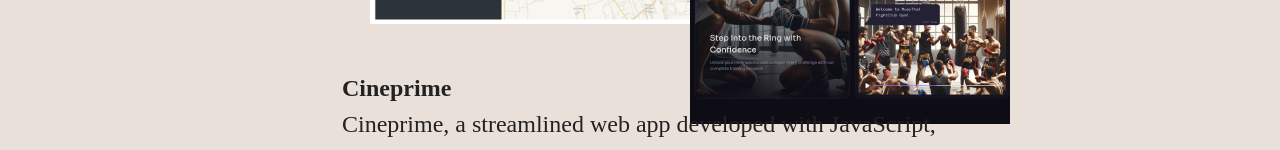
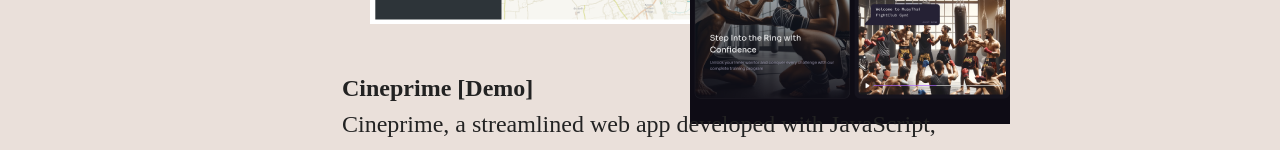
Before and after one commit to saisapura/w-frame-motion, a React (Create React App) app: page /portfolio in a window 1280 px wide. Shown: the part 466-616 px from the top of the page. Built offline with nearby package versions, Linux system fonts and the light colour scheme.

Commit message:
update code

```diff
--- a/src/pages/Home.js
+++ b/src/pages/Home.js
@@ -4,6 +4,7 @@
 import { motion } from 'framer-motion'
 import { transition1 } from '../transitions'
 import { cursorContext } from '../context/CursorContext';
+import resume from '../SAPURA CH_CV.pdf'
 
 const Home = () => {
   const { mouseEnterHandler, mouseLeaveHandler} = useContext(cursorContext);
@@ -28,10 +29,11 @@
 
           className='w-full pt-36 pb-14 lg:pt-0 lg:w-auto z-10 lg:absolute flex flex-col justify-center items-center lg:items-start'>
             <h1 className='h1'>
-              Frontend<br/>& Web Designer
+              Frontend Dev.<br/>& Web Designer
             </h1>
             <p className='text-[26px] lg:text-[36px] font-primary mb-4 lg:mb-12'>Base in Singapore</p>
-            <Link to={'/contact'} className='btn mb-[30px]'>Get Resume</Link>
+            <Link to={resume} target="_blank" rel="noopener noreferrer" className='btn mb-[30px]'>Get Resume</Link>
+
           </motion.div>
 
           <div className='flex justify-end max-h-96 lg:max-h-max'>
--- a/src/pages/Portfolio.js
+++ b/src/pages/Portfolio.js
@@ -42,6 +42,7 @@
               style={{ cursor: 'pointer', maxWidth: '100%' }}
             />
           </motion.div>
+
           <motion.div
             whileHover={{ scale: 1.1, transition: { duration: 0.5 } }}
             style={{ position: 'relative' }}
@@ -85,14 +86,16 @@
             />
           </motion.div>
         </div>
-        {clickedImage && (
-          <motion.div className="absolute bottom-12 left-1/2 transform -translate-x-1/2"  >
-            <h2 className='h2'> <a href={findProjectById(clickedImage).link} className="hover:text-white">
-      {findProjectById(clickedImage).projectName}
-    </a></h2>
-            <p className='p sm:text-[calc(10px + 0.75rem)]'>{findProjectById(clickedImage).projectDescription}</p>
-          </motion.div>
-        )}
+        {clickedImage && findProjectById(clickedImage) && (
+  <motion.div className="absolute bottom-12 left-1/2 transform -translate-x-1/2">
+    <h2 className='h2'>
+      <a href={findProjectById(clickedImage).link} className="hover:text-[#FF5733]" target="_blank" rel="noopener noreferrer">
+        {findProjectById(clickedImage).projectName}
+      </a>
+    </h2>
+    <p className='p sm:text-[calc(10px + 0.75rem)]'>{findProjectById(clickedImage).projectDescription}</p>
+  </motion.div>
+)}
         <motion.p
           initial={{ opacity: 0, y: 90 }}
           animate={{ opacity: 1, y: 50 }}
--- a/src/pages/index.js
+++ b/src/pages/index.js
@@ -1,7 +1,7 @@
 export const projects = [
     {
         id: 1,
-        projectName: "Cineprime",
+        projectName: "Cineprime [Demo]",
         projectDescription: "Cineprime, a streamlined web app developed with JavaScript, React, and SCSS, provides smooth user experience across devices. Powered by TMDB API, it delivers extensive movie/TV show search, personalized recommendations, and easy watchlist management with responsive design.",
         link: "https://thecineprime.netlify.app/"
 
@@ -9,21 +9,21 @@
 
     {
         id: 2,
-        projectName: "Saideluxe Store",
+        projectName: "Saideluxe Store [Demo]",
         projectDescription: "Saideluxe Store is an e-commerce platform emphasizing functionality. Developed with JavaScript, React, and Styled Components, it delivers an optimized online shopping experience across devices through its responsive design.",
-        Link: "https://saideluxe.netlify.app/"
+        link: "https://saideluxe.netlify.app/"
     },
 
     {
         id: 3,
-        projectName: "Trackfit",
+        projectName: "Trackfit [Demo]",
         projectDescription: " TrackFit is a dynamic fitness app crafted to monitor your running and cycling activities effortlessly. Developed with vanilla JavaScript, CSS, and integrated with Leaflet API, it delivers responsive tracking features for users on the go, empowering them to achieve their fitness goals with ease.",
         link: "https://trackfit-app.netlify.app/",
     },
 
     {
         id: 4,
-        projectName: "Muay Thai FightClub Gym",
+        projectName: "Muay Thai FightClub Gym [Demo]",
         projectDescription: "Muay Thai FightClub Gym is a sleek FightClub web app, prioritizing a modern, aesthetic UI. Developed with React.js and Tailwind CSS, it offers an engaging user experience with its contemporary design.",
         link: "https://muaythai-fightclub-gym.netlify.app/",
     }
@@ -41,7 +41,7 @@
 {
     id: 2,
     title: "Professional Development Experience",
-    description: "In 2022, I worked as a Shopify developer and frontend developer at Tocco Toscano Pte. Ltd Singapore, A fashion label for premium leather bags made for woman. My experience there was amazing.",
+    description: "In 2022, I had the opportunity to join the Tocco Toscano team as a Shopify Developer and Frontend Developer at Tocco Toscano Pte. Ltd in Singapore, a fashion label specializing in premium leather bags for women. My experience there was amazing.",
 
 },
 {
@@ -52,7 +52,13 @@
 {
     id: 4,
     title: "Interests and Pastimes",
-    description: "I enjoy building user interfaces, creating components for fun, and designing websites. I also love playing with various tools, such as Photoshop, to enhance my creativity. In addition, I'm a fan of outdoor activities like hiking, and I have a passion for winter sports, such as skiing.",
+    description: "I enjoy building user interfaces, coding UI components for fun, and designing websites using tools like Photoshop or Figma to enhance my creativity. Beyond tech, I relish outdoor pursuits such as hiking and indulge in my love for winter sports, particularly skiing."
+
+
+
+
+
+    ,
 
 },
 
```
Also changed, not shown: 1 other file (tests, documents, lock files or other folders).
